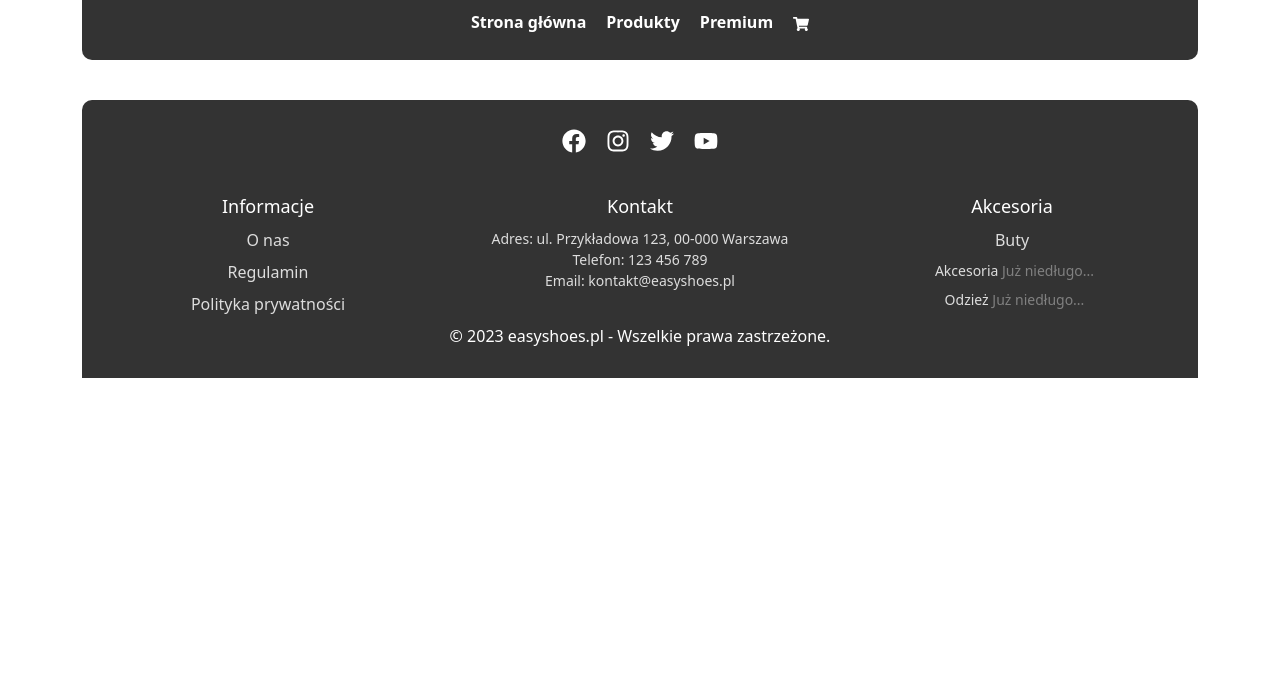
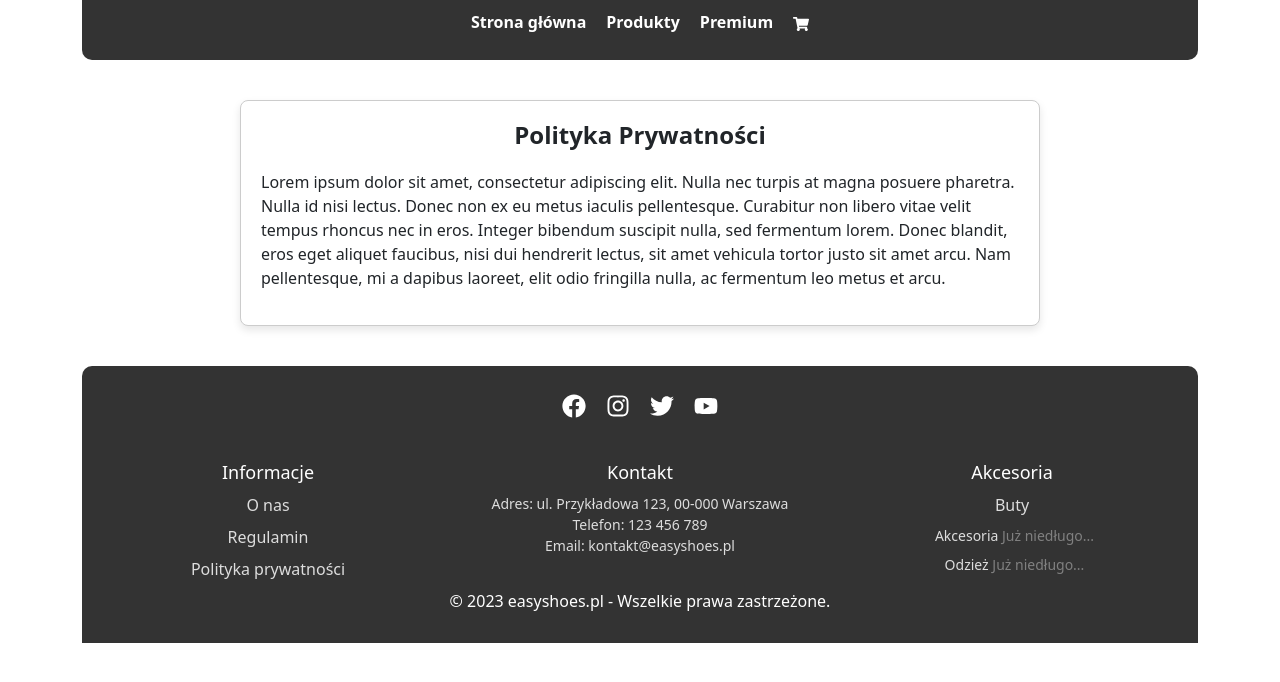
Before and after one commit to KacperKosicki/project-easyshoes, a React (Create React App) app in the folder client/: page /privacy-policy in a window 1280 px wide. Shown: the top 682 px of the page. Built offline with nearby package versions, Linux system fonts and the light colour scheme.

Commit message:
Adding and placing the PrivacyPolicy component to the project

```diff
--- a/client/src/App.js
+++ b/client/src/App.js
@@ -14,6 +14,7 @@ import Statute from './components/pages/Statue/Statue';
 import AboutUs from './components/pages/AboutUs/AboutUs';
 import PremiumProduct from './components/features/PremiumProduct/PremiumProduct';
 import FinallyOrder from './components/features/FinallyOrder/FinallyOrder';
+import PrivacyPolicy from './components/pages/PrivacyPolicy/PrivacyPolicy';
 
 // Komponent App.js
 const App = () => {
@@ -30,6 +31,7 @@ const App = () => {
         <Route path="/cart" element={<Cart />} />
         <Route path="/statue" element={<Statute />} />
         <Route path="/about-us" element={<AboutUs />} />
+        <Route path="/privacy-policy" element={<PrivacyPolicy />} />
       </Routes>
       <Footer />
     </Container>
--- a/client/src/components/layouts/Footer/Footer.js
+++ b/client/src/components/layouts/Footer/Footer.js
@@ -34,7 +34,7 @@ const Footer = () => {
               <a href="/statue">Regulamin</a>
             </li>
             <li>
-              <a href="/polityka-prywatnosci">Polityka prywatności</a>
+              <a href="/privacy-policy">Polityka prywatności</a>
             </li>
           </ul>
         </div>
--- /dev/null
+++ b/client/src/components/pages/PrivacyPolicy/PrivacyPolicy.js
@@ -0,0 +1,26 @@
+// PolitykaPrywatnosci.js
+
+// Importy komponentów i stylów
+import React from 'react';
+import styles from './PrivacyPolicy.module.scss';
+
+// Komponent PrivacyPolicy.js
+const PrivacyPolicy = () => {
+  return (
+    <div className={styles.privacyPolicyContainer}>
+      <h2 className={styles.privacyPolicyHeading}>Polityka Prywatności</h2>
+      <div className={styles.privacyPolicyContent}>
+        <p>
+          Lorem ipsum dolor sit amet, consectetur adipiscing elit. Nulla nec turpis at magna posuere pharetra. Nulla id
+          nisi lectus. Donec non ex eu metus iaculis pellentesque. Curabitur non libero vitae velit tempus rhoncus
+          nec in eros. Integer bibendum suscipit nulla, sed fermentum lorem. Donec blandit, eros eget aliquet faucibus,
+          nisi dui hendrerit lectus, sit amet vehicula tortor justo sit amet arcu. Nam pellentesque, mi a dapibus
+          laoreet, elit odio fringilla nulla, ac fermentum leo metus et arcu.
+        </p>
+        {/* Dodaj więcej informacji na temat polityki prywatności */}
+      </div>
+    </div>
+  );
+};
+
+export default PrivacyPolicy;
--- /dev/null
+++ b/client/src/components/pages/PrivacyPolicy/PrivacyPolicy.module.scss
@@ -0,0 +1,24 @@
+// PolitykaPrywatnosci.module.scss
+
+.privacyPolicyContainer {
+    max-width: 800px;
+    margin: 0 auto;
+    padding: 20px;
+    border: 1px solid #ccc;
+    border-radius: 8px;
+    background-color: #fff;
+    box-shadow: 0 4px 8px rgba(0, 0, 0, 0.1);
+  }
+
+  .privacyPolicyHeading {
+    text-align: center;
+    font-size: 24px;
+    font-weight: bold;
+    margin-bottom: 20px;
+  }
+
+  .privacyPolicyContent {
+    p {
+      margin-bottom: 15px;
+    }
+  }
```
